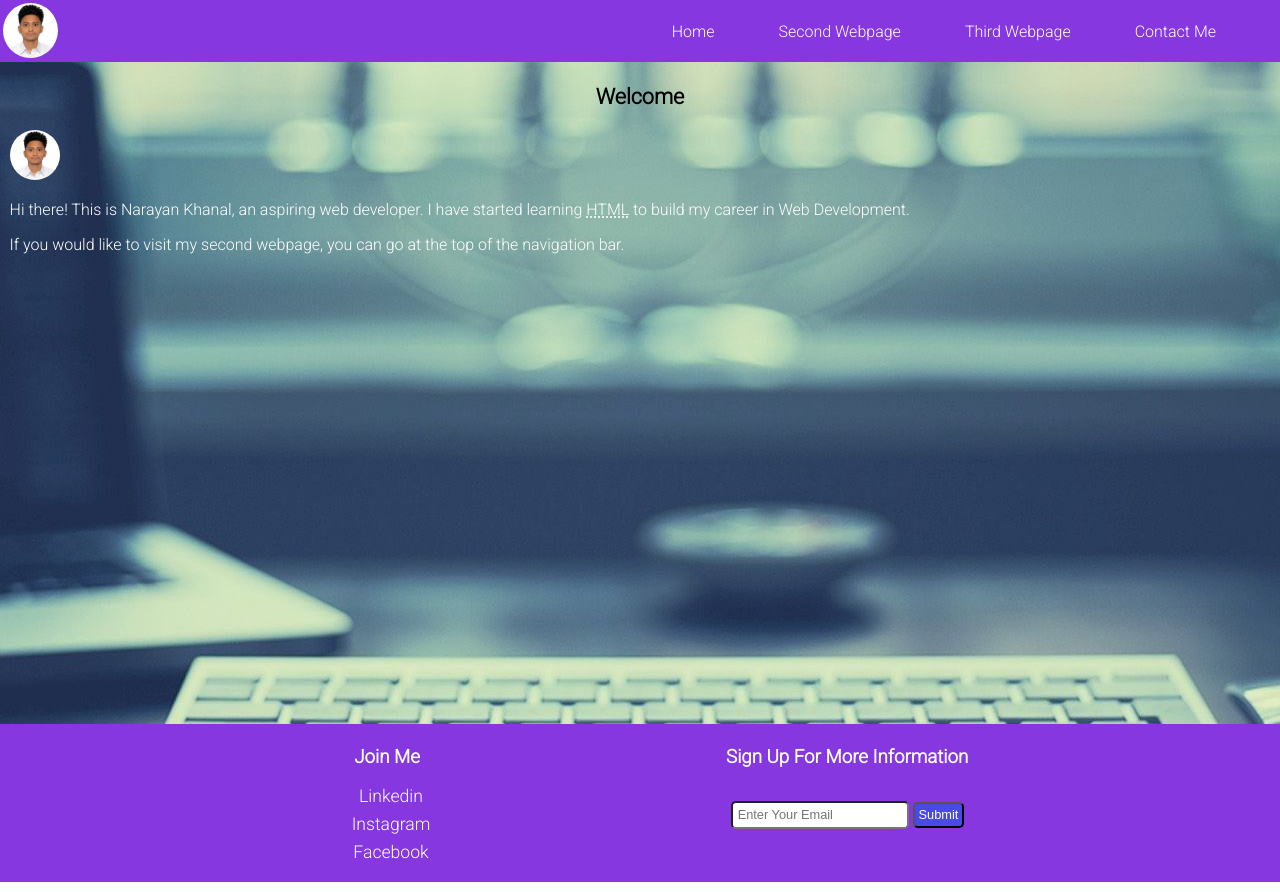
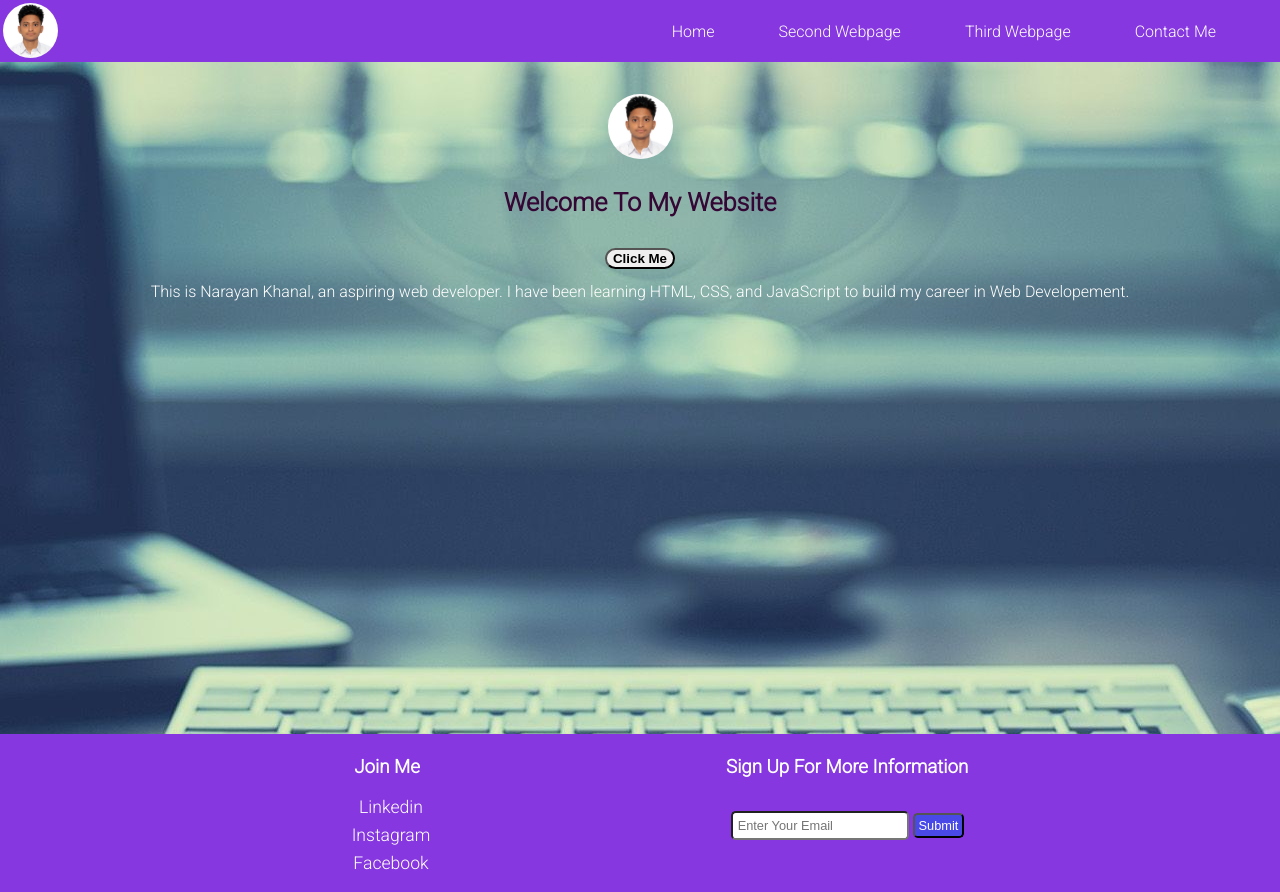
Before and after one commit to Nkhanal2002/Nkhanal2002.github.io, a plain HTML site: page index.html in a window 1280 px wide. Drawn offline with Linux system fonts and the light colour scheme.

Commit message:
Adding a Simple Js file

```diff
--- /dev/null
+++ b/home.js
@@ -0,0 +1,5 @@
+//Creating a function name hello()
+function hello(){
+    alert("Hello There!")
+}
+hello();
--- a/index.html
+++ b/index.html
@@ -15,6 +15,7 @@
     <link rel="apple-touch-icon" href="Imgs/apple-touch-icon-iphone-retina-120x120.png" type="image/png" sizes="180 X 180">
     <link rel="stylesheet" href="style.css">
     <title>My First Webpage</title>
+    <script src="home.js"></script>
 </head>
 
 <body>
@@ -40,14 +41,16 @@
     </header>
     <main>
         <div class="main-container">
-            <div class="header-content">
-                <h3>Welcome</h3>
+            <div class="my-logo">
+            <img src="Imgs/My_Photo.JPG" alt="My Photo" width="65px" title="Narayan Khanal">
+        </div>
+        <div class="header-content">
+            <h3>Welcome To My Website</h3>
+            <button id="small-btn" onclick="hello()">Click Me</button>
+        </div>
+            <div class="short-intro">
+            This is Narayan Khanal, an aspiring web developer. I have been learning HTML, CSS, and JavaScript to build my career in Web Developement.
             </div>
-            <img src="Imgs/My_Photo.JPG" alt="My Photo" width="50px" title="Narayan Khanal">
-            <p>Hi there! This is Narayan Khanal, an aspiring web developer. I have started learning <abbr
-                    title="Hyper Text Markup Language">HTML</abbr> to build my career in Web Development.</p>
-
-            <p>If you would like to visit my second webpage, you can go at the top of the navigation bar.</p>
         </div>
     </main>
     <footer>
--- a/style.css
+++ b/style.css
@@ -59,17 +59,32 @@ body {
     background:url(Imgs/wallpaper1.jpg) no-repeat bottom center;
     margin: 0;
     color:white;
-    /* overflow-x:hidden; */
+    overflow-x:hidden;
 }
-h3 {
-    text-align: center;
+.header-content{
+    font-size: 1.35em;
+    color:rgb(52, 7, 52);
+    text-align:center;
+
+}
+#small-btn{
+    margin-bottom:1em;
+    font-weight:bold;
+    border-radius:1em;
+}
+#small-btn:hover{
+    background-color:rgb(58, 58, 193);
+    color:white;
 }
 
-.header-content>h3 {
-    font-size: 1.35em;
-    color:black;
+.my-logo{
+    text-align: center;
+    margin-top:2em;
+}
+.short-intro{
+    text-align:center;
+}
 
-}
 
 .main-container {
         height: 80vh;
@@ -92,7 +107,9 @@ div img {
 
 /* Mobile Design */
 @media only screen and (max-width:650px){
-
+    nav{
+        width:100vw;
+    }
     .navbar-list {
         flex-direction: column;
         text-align: center;
@@ -143,6 +160,9 @@ div img {
         margin-top: 4px;
 
     }
+    footer{
+        width: 100vw;
+    }
 
 
 }
@@ -154,7 +174,6 @@ footer {
     color: white;
     padding-top: 0.2rem;
     padding-bottom: 0.2rem;
-    /* width:100vw; */
 
 
 }
```
Also changed, not shown: index4.html (+0 -1 lines).
